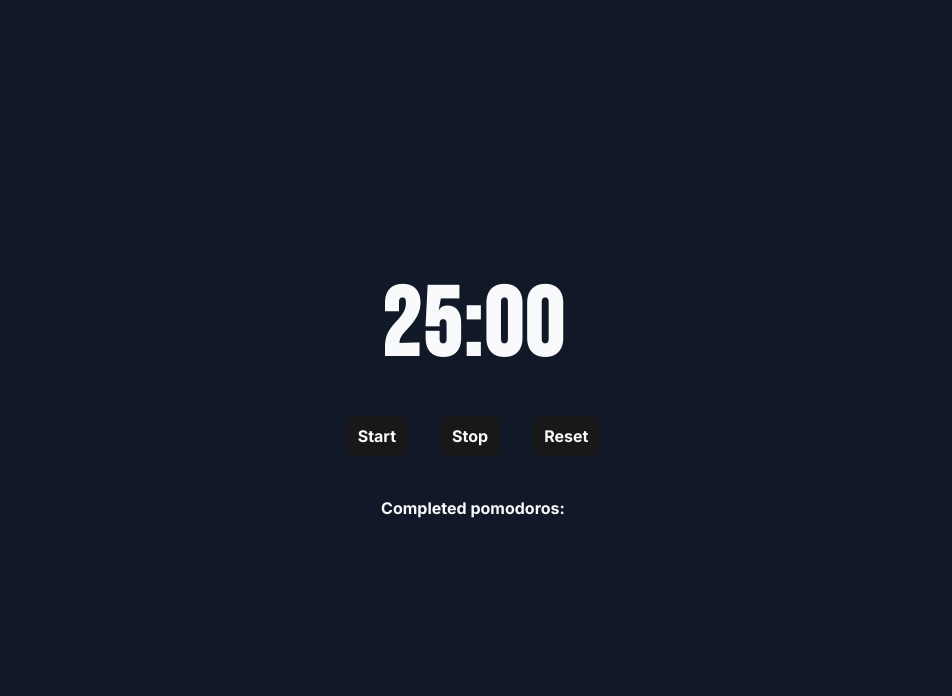
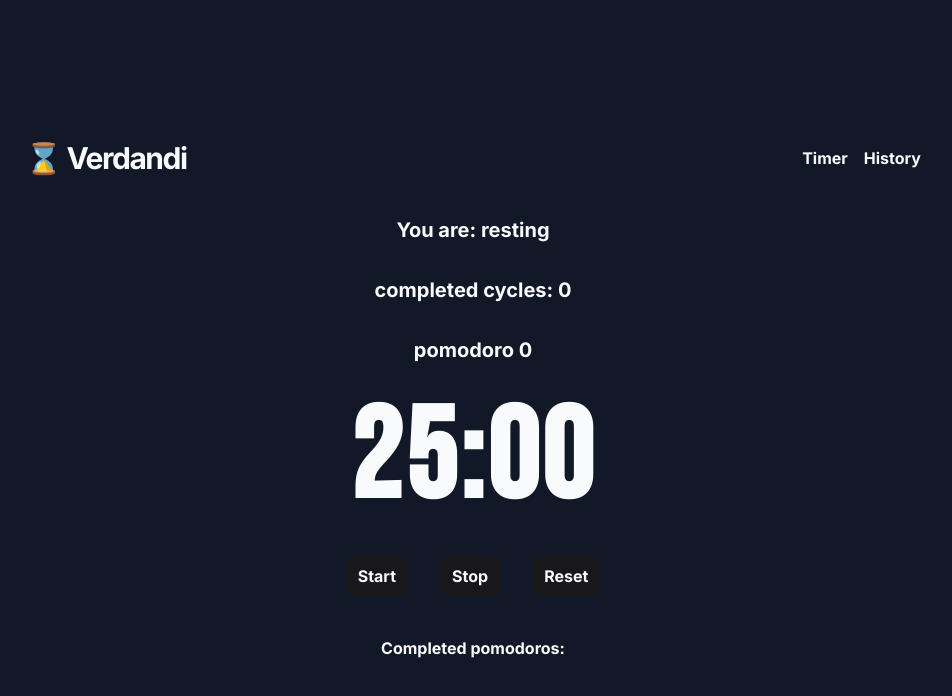
Before and after one commit to gustavosalviato/verdandi, a SvelteKit app: page / in a window 1280 px wide. Shown: the top 696 px of the page, without its empty margins (167-1119 px from the left). Built offline with nearby package versions, Linux system fonts and the light colour scheme; a web font is replaced by a local one.

Commit message:
fix: resolve timer logic

```diff
--- a/src/app.html
+++ b/src/app.html
@@ -17,7 +17,7 @@
 		<meta name="viewport" content="width=device-width, initial-scale=1" />
 		%sveltekit.head%
 	</head>
-	<body data-sveltekit-preload-data="hover">
+	<body data-sveltekit-preload-data="hover" class="antialiased">
 		<div style="display: contents">%sveltekit.body%</div>
 	</body>
 </html>
--- /dev/null
+++ b/src/lib/Countdown.svelte
@@ -0,0 +1,144 @@
+<script lang="ts">
+  type Cycle = {
+    id: string
+    minutesAmount: number
+    startDate: Date
+    mode: 'work' | 'break'
+  }
+  import { differenceInSeconds } from 'date-fns'
+
+  export let time: number
+  export let longRestTime: number
+  export let shortRestTime: number
+  export let cyclesNumber: number
+
+  let completedCycles = 0
+  let pomodoroAmount = 0
+
+  let cycles: Cycle[] = []
+  let activeCycleId: string | null = null
+  let mode: 'work' | 'break' = 'break'
+
+  let secondsPassed: number = 0
+
+  let interval: any = null
+
+  function switchMode() {
+    const nextMode: 'work' | 'break' = mode === 'work' ? 'break' : 'work'
+    let nextMinutes = nextMode === 'work' ? 0.1 : 0.1
+
+    if (mode == 'work') {
+      completedCycles += 1
+      pomodoroAmount += 1
+
+      if (completedCycles % cyclesNumber === 0) {
+        nextMinutes = longRestTime
+      } else {
+        nextMinutes = shortRestTime
+      }
+    }
+    mode = nextMode
+
+    const newCycleId = crypto.randomUUID()
+
+    activeCycleId = newCycleId
+
+    const newCycle: Cycle = {
+      id: newCycleId,
+      mode,
+      minutesAmount: nextMinutes,
+      startDate: new Date(),
+    }
+
+    cycles = [newCycle, ...cycles]
+    secondsPassed = 0
+  }
+
+  function tick() {
+    if (interval) {
+      clearInterval(interval)
+    }
+
+    interval = setInterval(() => {
+      if (activeCycle) {
+        const diffInSeconds = differenceInSeconds(
+          new Date(),
+          activeCycle.startDate,
+        )
+
+        if (diffInSeconds >= totalSeconds) {
+          secondsPassed = totalSeconds
+          switchMode()
+        } else {
+          secondsPassed = diffInSeconds
+        }
+      }
+    }, 100)
+  }
+
+  function handleStartNewCycle() {
+    const id = crypto.randomUUID()
+
+    mode = 'work'
+
+    activeCycleId = id
+
+    const newCycle: Cycle = {
+      id,
+      minutesAmount: 0.1,
+      startDate: new Date(),
+      mode,
+    }
+
+    cycles = [newCycle, ...cycles]
+    secondsPassed = 0
+
+    tick()
+  }
+
+  $: activeCycle = cycles.find(cycle => cycle.id === activeCycleId)
+  $: totalSeconds = activeCycle ? activeCycle.minutesAmount * 60 : 0
+  $: currentSeconds = activeCycle ? totalSeconds - secondsPassed : 0
+
+  $: minutesAmount = Math.floor(currentSeconds / 60)
+  $: secondsAmount = currentSeconds % 60
+
+  $: minutes = minutesAmount.toString().padStart(2, '0')
+  $: seconds = secondsAmount.toString().padStart(2, '0')
+</script>
+
+<h2 class="text-xl text-center">
+  You are: {mode === 'work' ? 'working' : 'resting'}
+</h2>
+
+<h2 class="text-xl text-center">completed cycles: {completedCycles}</h2>
+<h2 class="text-xl text-center">
+  pomodoro {pomodoroAmount % cyclesNumber === 0 &&
+    pomodoroAmount / cyclesNumber}
+</h2>
+
+{#if activeCycle}
+  <h1 class="font-bold text-9xl text-center font-bebas tracking-wide">
+    {`${minutes}:${seconds}`}
+  </h1>
+{:else}
+  <h1 class="font-bold text-9xl text-center font-bebas tracking-wide">25:00</h1>
+{/if}
+
+<footer class="flex items-center gap-8 mx-auto">
+  <button
+    on:click={handleStartNewCycle}
+    type="button"
+    class="px-3 py-2 rounded-lg font-medium bg-zinc-900"
+  >
+    Start
+  </button>
+
+  <button type="button" class="px-3 py-2 rounded-lg font-medium bg-zinc-900">
+    Stop
+  </button>
+
+  <button type="button" class="px-3 py-2 rounded-lg font-medium bg-zinc-900">
+    Reset
+  </button>
+</footer>
--- a/src/routes/+page.svelte
+++ b/src/routes/+page.svelte
@@ -1,143 +1,39 @@
 <script lang="ts">
-  import { differenceInSeconds } from 'date-fns'
+  import Countdown from '$lib/Countdown.svelte'
 
-  type Cycle = {
-    id: string
-    minutesAmount: number
-    startDate: Date
-    mode: 'work' | 'break'
-  }
-
-  let cycles: Cycle[] = []
-  let activeCycleId: string | null = null
-  let mode: 'work' | 'break' = 'work'
-  let secondsPassed: number = 0
-
-  let workMinutes: number = 25
-  let breakMinutes: number = 5
-
-  let interval: any = null
-
-  function switchMode() {
-    const nextMode: 'work' | 'break' = mode === 'work' ? 'break' : 'work'
-    const nextMinutes = nextMode === 'work' ? workMinutes : breakMinutes
-
-    mode = nextMode
-
-    const newCycleId = crypto.randomUUID()
-
-    activeCycleId = newCycleId
-
-    const newCycle: Cycle = {
-      id: newCycleId,
-      mode,
-      minutesAmount: nextMinutes,
-      startDate: new Date(),
-    }
-
-    cycles = [newCycle, ...cycles]
-    secondsPassed = 0
-  }
-
-  function tick() {
-    if (interval) {
-      clearInterval(interval)
-    }
-
-    interval = setInterval(() => {
-      if (activeCycle) {
-        const diffInSeconds = differenceInSeconds(
-          new Date(),
-          activeCycle.startDate,
-        )
-
-        if (diffInSeconds >= totalSeconds) {
-          secondsPassed = totalSeconds
-          switchMode()
-        } else {
-          secondsPassed = diffInSeconds
-        }
-      }
-    }, 100)
-  }
-
-  function handleStartNewCycle() {
-    const id = crypto.randomUUID()
-
-    activeCycleId = id
-
-    const newCycle: Cycle = {
-      id,
-      minutesAmount: 25,
-      startDate: new Date(),
-      mode,
-    }
-
-    cycles = [newCycle, ...cycles]
-    secondsPassed = 0
-
-    tick()
-  }
-
-  $: activeCycle = cycles.find(cycle => cycle.id === activeCycleId)
-  $: totalSeconds = activeCycle ? activeCycle.minutesAmount * 60 : 0
-  $: currentSeconds = activeCycle ? totalSeconds - secondsPassed : 0
-
-  $: minutesAmount = Math.floor(currentSeconds / 60)
-  $: secondsAmount = currentSeconds % 60
-
-  $: minutes = minutesAmount.toString().padStart(2, '0')
-  $: seconds = secondsAmount.toString().padStart(2, '0')
-
-  $: {
-    if (activeCycle) {
-      document.title = `Work - ${minutes}:${seconds}`
-    }
-  }
+  // $: {
+  //   if (activeCycle) {
+  //     document.title = `Work - ${minutes}:${seconds}`
+  //   }
+  // }
 </script>
 
 <div
   class="flex flex-col items-center justify-center min-h-screen bg-gray-900 text-gray-50 px-10"
 >
-  <main class="flex flex-col gap-10 w-full max-w-7xl mx-auto">
-    {#if activeCycle}
-      <h1 class="font-bold text-8xl text-center font-bebas tracking-wide">
-        {`${minutes}:${seconds}`}
-      </h1>
-    {:else}
-      <h1 class="font-bold text-8xl text-center font-bebas tracking-wide">
-        25:00
-      </h1>
-    {/if}
+  <div class="flex flex-col gap-10 w-full max-w-4xl mx-auto">
+    <header class="flex w-full items-center justify-between">
+      <strong class="text-3xl tracking-tighter">⌛ Verdandi</strong>
 
-    <footer class="flex items-center gap-8 mx-auto">
-      <button
-        on:click={handleStartNewCycle}
-        type="button"
-        class="px-3 py-2 rounded-lg font-medium bg-zinc-900"
-      >
-        Start
-      </button>
+      <nav class="flex items-center gap-4">
+        <a href="/">Timer</a>
+        <a href="/history">History</a>
+      </nav>
+    </header>
 
-      <button
-        type="button"
-        class="px-3 py-2 rounded-lg font-medium bg-zinc-900"
-      >
-        Stop
-      </button>
-
-      <button
-        type="button"
-        class="px-3 py-2 rounded-lg font-medium bg-zinc-900"
-      >
-        Reset
-      </button>
-    </footer>
+    <main class="flex flex-col gap-8">
+      <Countdown
+        time={25}
+        shortRestTime={0.1}
+        longRestTime={15}
+        cyclesNumber={4}
+      />
+    </main>
 
     <div class="mx-auto flex flex-col gap-6 items-center justify-center">
       <span>Completed pomodoros:</span>
       <!-- <span class="text-gray-400">Focus Time</span>
       <span class="text-gray-400">Focus Time</span> -->
     </div>
-  </main>
+  </div>
 </div>
```
